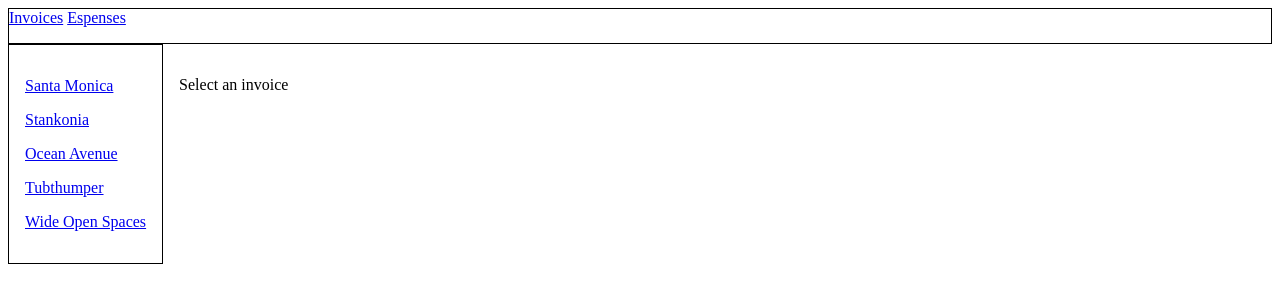
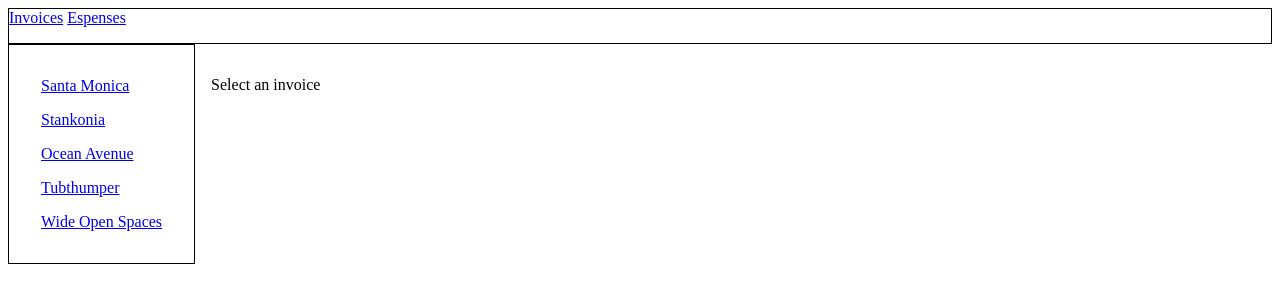
Before and after one commit to POLLY1515/Tutorial-react-router-dom-6-4, a React (Vite) app: page /invoices in a window 1280 px wide. Shown: the top 302 px of the page. Built offline with nearby package versions, Linux system fonts and the light colour scheme.

Commit message:
Active links

```diff
--- a/src/routes/Invoices/index.tsx
+++ b/src/routes/Invoices/index.tsx
@@ -1,5 +1,6 @@
-import { Link, Outlet } from "react-router-dom";
+import { NavLink, Outlet } from "react-router-dom";
 import { getInvoices } from "../../../src/data";
+import './styles.css'
 
 export default function Invoices() {
   let invoices = getInvoices();
@@ -12,13 +13,13 @@ export default function Invoices() {
         }}
       >
         {invoices.map((invoice) => (
-          <Link
-            style={{ display: "block", margin: "1rem 0" }}
+          <NavLink
+          className={({ isActive }) => isActive ? "dblock nav-red" : "dblock nav-blue"}
             to={`/invoices/${invoice.number}`}
             key={invoice.number}
           >
             {invoice.name}
-          </Link>
+          </NavLink>
         ))}
       </nav>
       <Outlet/>
--- /dev/null
+++ b/src/routes/Invoices/styles.css
@@ -0,0 +1,13 @@
+.dblock{
+    display: block;
+    margin: 1rem;
+}
+
+.nav-red{
+    color: brown;
+    font-weight: 700;
+}
+
+nav-blue{
+    color: blue;
+}
```
